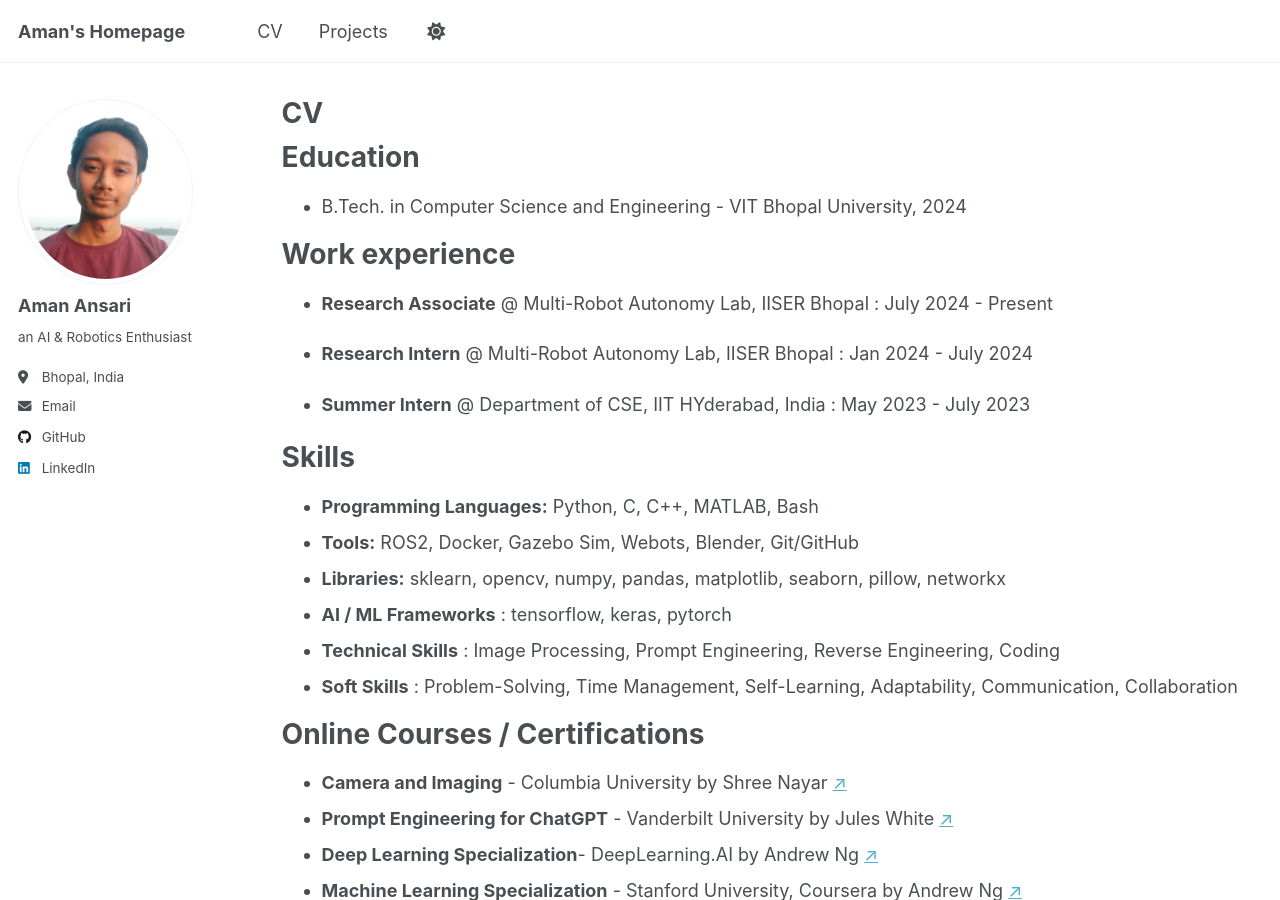
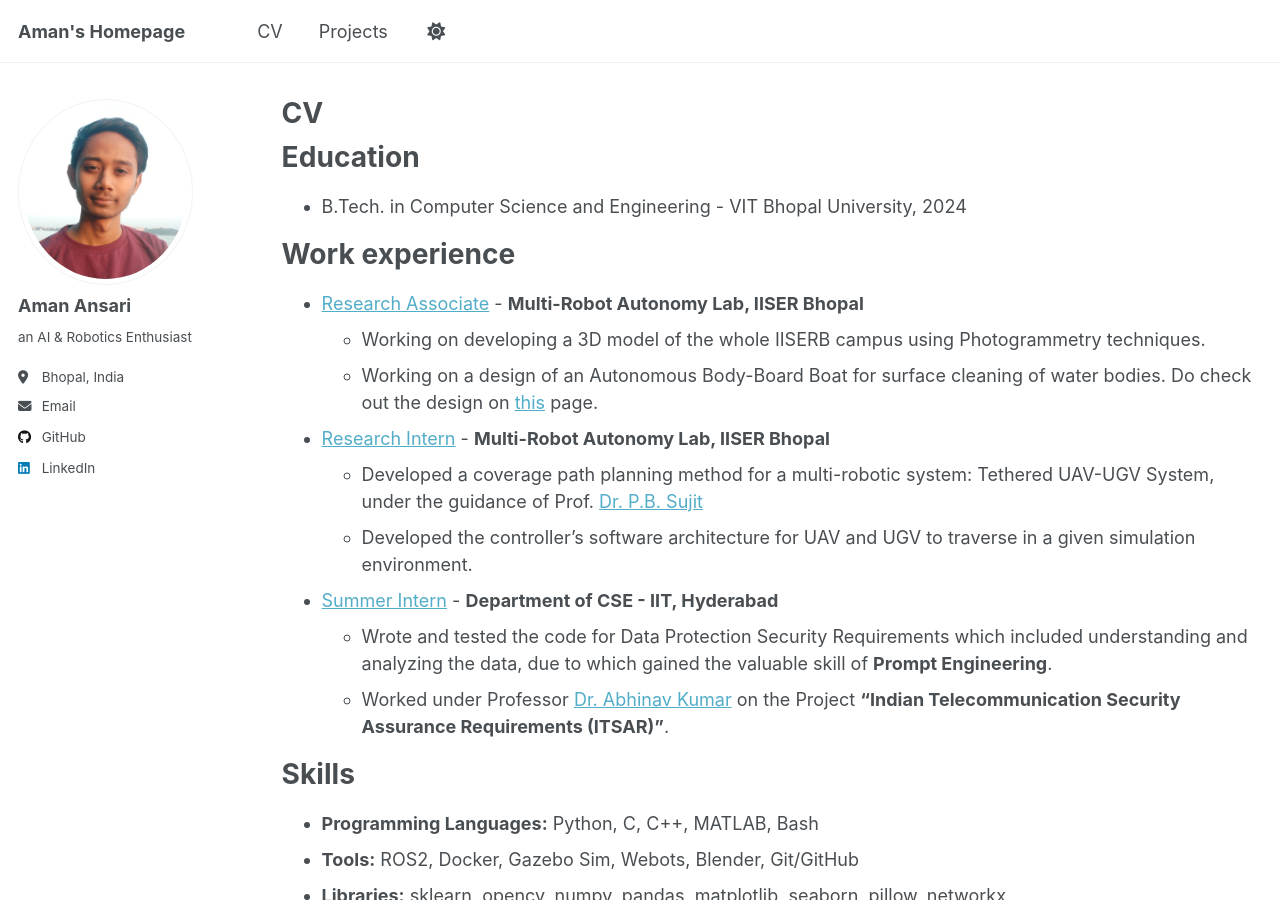
Before and after one commit to Amann09/amann09.github.io, a Jekyll site: the page built from _pages/cv.md, in a window 1280 px wide and 900 px high. Built offline with Jekyll 4.4.1, drawn with Linux system fonts in a browser that asks for light colours; a script that is not in the unit is left out.

Commit message:
init commit

```diff
--- a/_pages/cv.md
+++ b/_pages/cv.md
@@ -15,11 +15,24 @@
 
 Work experience
 ======
-* **Research Associate** @ Multi-Robot Autonomy Lab, IISER Bhopal : July 2024 - Present
+- [Research Associate](https://moonlab.iiserb.ac.in/) - **Multi-Robot Autonomy Lab, IISER Bhopal**
+  - Working on developing a 3D model of the whole IISERB campus using Photogrammetry techniques.
+  - Working on a design of an Autonomous Body-Board Boat for surface cleaning of water bodies. Do check out the design on [this](https://github.com/Amann09/pool_cleaning_with_net_structure) page.
+
+- [Research Intern](https://moonlab.iiserb.ac.in/) - **Multi-Robot Autonomy Lab, IISER Bhopal**
+  - Developed a coverage path planning method for a multi-robotic system: Tethered UAV-UGV System, under the guidance of Prof. [Dr. P.B. Sujit](https://scholar.google.com/citations?user=qqwyAwoAAAAJ&hl=en)
+  - Developed the controller's software architecture for UAV and UGV to traverse in a given simulation environment.
+
+
+- [Summer Intern](https://cse.iith.ac.in/) - **Department of CSE - IIT, Hyderabad**
+  - Wrote and tested the code for Data Protection Security Requirements which included understanding and analyzing the data, due to which gained the valuable skill of **Prompt Engineering**.
+  - Worked under Professor [Dr. Abhinav Kumar](https://people.iith.ac.in/abhinavkumar/) on the Project **"Indian Telecommunication Security Assurance Requirements (ITSAR)"**.
+
+<!-- * **Research Associate** @ Multi-Robot Autonomy Lab, IISER Bhopal : July 2024 - Present
 
 * **Research Intern** @ Multi-Robot Autonomy Lab, IISER Bhopal : Jan 2024 - July 2024
 
-* **Summer Intern** @ Department of CSE, IIT HYderabad, India : May 2023 - July 2023
+* **Summer Intern** @ Department of CSE, IIT HYderabad, India : May 2023 - July 2023 -->
 
 
 Skills
```
Also changed, not shown: _pages/about.md (+2 -2 lines).
